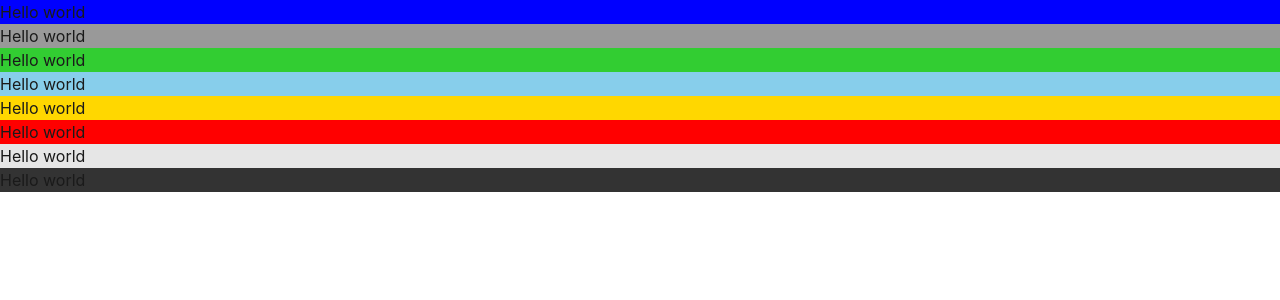
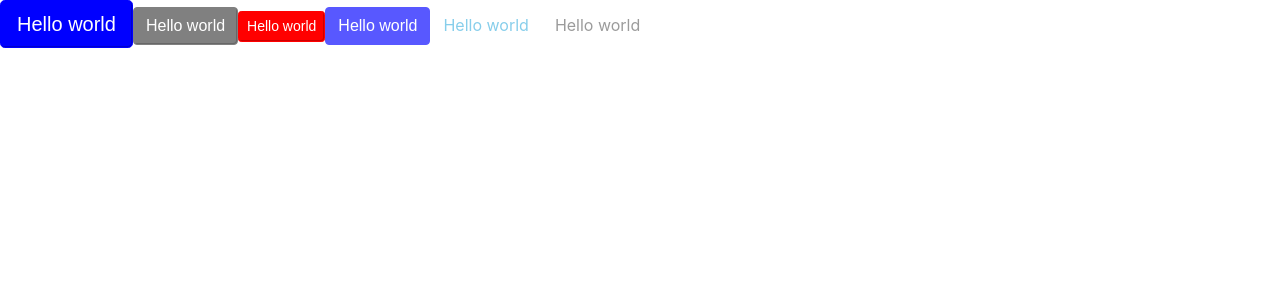
Before and after one commit to JohnsonMao/e-commerce, a React (Vite) app: page / in a window 1280 px wide. Shown: the top 300 px of the page. Built offline with nearby package versions, Linux system fonts and the light colour scheme.

Commit message:
feat: button component & style

```diff
--- a/src/App.tsx
+++ b/src/App.tsx
@@ -1,15 +1,26 @@
+import Button, { ButtonVariant, ButtonSize } from './components/Button';
 
 function App() {
 	return (
 		<>
-		<div className="color-primary">Hello world</div>
-		<div className="color-secondary">Hello world</div>
-		<div className="color-success">Hello world</div>
-		<div className="color-info">Hello world</div>
-		<div className="color-warning">Hello world</div>
-		<div className="color-danger">Hello world</div>
-		<div className="color-light">Hello world</div>
-		<div className="color-dark">Hello world</div>
+			<Button variant={ButtonVariant.Primary} size={ButtonSize.Large}>
+				Hello world
+			</Button>
+			<Button variant={ButtonVariant.Secondary} size={ButtonSize.Default}>
+				Hello world
+			</Button>
+			<Button variant={ButtonVariant.Danger} size={ButtonSize.Small}>
+				Hello world
+			</Button>
+			<Button disabled={true}>
+				Hello world
+			</Button>
+			<Button variant={ButtonVariant.Link}>
+				Hello world
+			</Button>
+			<Button variant={ButtonVariant.Link} disabled={true}>
+				Hello world
+			</Button>
 		</>
 	);
 }
--- /dev/null
+++ b/src/components/Button/Button.tsx
@@ -0,0 +1,61 @@
+import React from 'react';
+import { classNames } from '../../utils';
+
+export enum ButtonSize {
+	Default = 'default',
+	Large = 'lg',
+	Small = 'sm'
+}
+
+export enum ButtonVariant {
+	Primary = 'primary',
+	Secondary = 'secondary',
+	Danger = 'danger',
+	Link = 'link'
+}
+
+interface BaseButtonProps {
+	className: string;
+	disabled: boolean;
+	size: ButtonSize;
+	variant: ButtonVariant;
+	href: string;
+	children: React.ReactNode;
+}
+
+export type ButtonProps = Partial<
+	BaseButtonProps &
+		React.AnchorHTMLAttributes<HTMLElement> &
+		React.ButtonHTMLAttributes<HTMLElement>
+>;
+
+const Button: React.FC<ButtonProps> = (props) => {
+	const { variant, size, disabled, children, className, ...restProps } =
+		props;
+
+	const classes = classNames('btn', className, {
+		[`btn-${variant}`]: variant,
+		[`btn-${size}`]: size,
+		disabled
+	});
+
+	if (variant === ButtonVariant.Link) {
+		return (
+			<a className={classes} {...restProps}>
+				{children}
+			</a>
+		);
+	}
+	return (
+		<button className={classes} disabled={disabled} {...restProps}>
+			{children}
+		</button>
+	);
+};
+
+Button.defaultProps = {
+	disabled: false,
+	variant: ButtonVariant.Primary
+};
+
+export default Button;
--- /dev/null
+++ b/src/components/Button/_button.scss
@@ -0,0 +1,66 @@
+.btn {
+	@include button-size($btn-padding, $btn-font-size, $btn-border-radius);
+	display: inline-block;
+	line-height: $line-height-base;
+	border: $btn-border-width solid transparent;
+	box-shadow: $btn-box-shadow;
+	white-space: nowrap;
+	transition: $btn-transition;
+	cursor: pointer;
+
+	&.disabled {
+		cursor: not-allowed;
+		opacity: $btn-disabled-opacity;
+		box-shadow: none;
+
+		> * {
+			pointer-events: none;
+		}
+	}
+}
+
+.btn-lg {
+	@include button-size(
+		$btn-padding-lg,
+		$btn-font-size-lg,
+		$btn-border-radius-lg
+	);
+}
+
+.btn-sm {
+	@include button-size(
+		$btn-padding-sm,
+		$btn-font-size-sm,
+		$btn-border-radius-sm
+	);
+}
+
+.btn-primary {
+	@include button-variant($primary, $primary, $white);
+}
+
+.btn-secondary {
+	@include button-variant($secondary, $secondary, $white);
+}
+
+.btn-danger {
+	@include button-variant($danger, $danger, $white);
+}
+
+.btn-link {
+	color: $btn-link-color;
+	text-decoration: $link-decoration;
+	box-shadow: none;
+
+	&:hover,
+	&:focus,
+	&.focus {
+		color: $btn-link-hover-color;
+		text-decoration: $link-hover-decoration;
+	}
+
+	&.disabled {
+		color: $btn-link-disable-color;
+		pointer-events: none;
+	}
+}
--- /dev/null
+++ b/src/components/Button/index.tsx
@@ -0,0 +1,5 @@
+import Button from './Button';
+
+export * from './Button';
+
+export default Button;
--- a/src/styles/_animation.scss
+++ /dev/null
@@ -1,3 +0,0 @@
-@import './variables';
-@import './reset';
-@import './mixin';
--- a/src/styles/_mixin.scss
+++ b/src/styles/_mixin.scss
@@ -0,0 +1,32 @@
+@mixin button-size($padding, $font-size, $border-radius) {
+	padding: $padding;
+	font-size: $font-size;
+	border-radius: $border-radius;
+}
+
+@mixin button-variant(
+	$background,
+	$border,
+	$color,
+	$hover-background: lighten($background, 15),
+	$hover-border: lighten($border, 10),
+	$hover-color: $color
+) {
+	background: $background;
+	border-color: $border;
+	color: $color;
+
+	&:hover,
+	&:focus,
+	&.focus {
+		background: $hover-background;
+		border-color: $hover-border;
+		color: $hover-color;
+	}
+
+    &.disabled {
+		background: $background;
+		border-color: $border;
+		color: $color;
+    }
+}
--- a/src/styles/_variables.scss
+++ b/src/styles/_variables.scss
@@ -1,66 +1,98 @@
-$white:     #fff !default;
-$gray-100:  darken($white, 10) !default;
-$gray-200:  darken($white, 20) !default;
-$gray-300:  darken($white, 30) !default;
-$gray-400:  darken($white, 40) !default;
-$gray-500:  darken($white, 50) !default;
-$gray-600:  darken($white, 60) !default;
-$gray-700:  darken($white, 70) !default;
-$gray-800:  darken($white, 80) !default;
-$gray-900:  darken($white, 90) !default;
-$black:     #000 !default;
+$white: #fff !default;
+$gray-100: darken($white, 10) !default;
+$gray-200: darken($white, 20) !default;
+$gray-300: darken($white, 30) !default;
+$gray-400: darken($white, 40) !default;
+$gray-500: darken($white, 50) !default;
+$gray-600: darken($white, 60) !default;
+$gray-700: darken($white, 70) !default;
+$gray-800: darken($white, 80) !default;
+$gray-900: darken($white, 90) !default;
+$black: #000 !default;
 
-$skyblue:       skyblue !default;
-$blue:          blue !default;
-$indigo:        indigo !default;
-$purple:        purple !default;
-$red:           red !default;
-$orangered:     orangered !default;
-$orange:        orange !default;
-$gold:          gold !default;
-$yellow:        yellow !default;
-$limegreen:     limegreen !default;
-$green:         green !default;
+$skyblue: skyblue !default;
+$blue: blue !default;
+$indigo: indigo !default;
+$purple: purple !default;
+$red: red !default;
+$orangered: orangered !default;
+$orange: orange !default;
+$gold: gold !default;
+$yellow: yellow !default;
+$limegreen: limegreen !default;
+$green: green !default;
 
-$primary:   $blue !default;
-$secondary: $gray-400 !default;
-$success:   $limegreen !default;
-$info:      $skyblue !default;
-$warning:   $gold !default;
-$danger:    $red !default;
-$light:     $gray-100 !default;
-$dark:      $gray-800 !default;
+$primary: $blue !default;
+$secondary: $gray-500 !default;
+$success: $limegreen !default;
+$info: $skyblue !default;
+$warning: $gold !default;
+$danger: $red !default;
+$light: $gray-100 !default;
+$dark: $gray-800 !default;
 
-$font-family-sans-serif:    -apple-system, BlinkMacSystemFont, "Segoe UI", Roboto, "Helvetica Neue", Arial, "Noto Sans", sans-serif, "Apple Color Emoji", "Segoe UI Emoji", "Segoe UI Symbol", "Noto Color Emoji" !default;
-$font-family-monospace:     SFMono-Regular, Menlo, Monaco, Consolas, "Liberation Mono", "Courier New", monospace !default;
-$font-family-base:          $font-family-sans-serif !default;
+$font-family-sans-serif: -apple-system, BlinkMacSystemFont, 'Segoe UI', Roboto,
+	'Helvetica Neue', Arial, 'Noto Sans', sans-serif, 'Apple Color Emoji',
+	'Segoe UI Emoji', 'Segoe UI Symbol', 'Noto Color Emoji' !default;
+$font-family-monospace: SFMono-Regular, Menlo, Monaco, Consolas,
+	'Liberation Mono', 'Courier New', monospace !default;
+$font-family-base: $font-family-sans-serif !default;
 
-$font-size-base:    1rem !default;
-$font-size-lg:      $font-size-base * 1.25 !default;
-$font-size-sm:      $font-size-base * .875 !default;
+$font-size-base: 1rem !default;
+$font-size-lg: $font-size-base * 1.25 !default;
+$font-size-sm: $font-size-base * 0.875 !default;
 
-$font-weight-lighter:   lighter !default;
-$font-weight-light:     light !default;
-$font-weight-normal:    normal !default;
-$font-weight-bold:      bold !default;
-$font-weight-bolder:    bolder !default;
-$font-weight-base:      $font-weight-normal !default;
+$font-weight-lighter: lighter !default;
+$font-weight-light: light !default;
+$font-weight-normal: normal !default;
+$font-weight-bold: bold !default;
+$font-weight-bolder: bolder !default;
+$font-weight-base: $font-weight-normal !default;
 
-$line-height-base:  1.5 !default;
-$line-height-lg:    2 !default;
-$line-height-sm:    1.25 !default;
+$line-height-base: 1.5 !default;
+$line-height-lg: 2 !default;
+$line-height-sm: 1.25 !default;
 
-$h1-font-size:  $font-size-base * 2.5 !default;
-$h2-font-size:  $font-size-base * 2 !default;
-$h3-font-size:  $font-size-base * 1.75 !default;
-$h4-font-size:  $font-size-base * 1.5 !default;
-$h5-font-size:  $font-size-base * 1.25 !default;
-$h6-font-size:  $font-size-base !default;
+$h1-font-size: $font-size-base * 2.5 !default;
+$h2-font-size: $font-size-base * 2 !default;
+$h3-font-size: $font-size-base * 1.75 !default;
+$h4-font-size: $font-size-base * 1.5 !default;
+$h5-font-size: $font-size-base * 1.25 !default;
+$h6-font-size: $font-size-base !default;
 
-$link-color:            $primary !default;
-$link-decoration:       none !default;
-$link-hover-color:      darken($link-color, 15) !default;
+$link-color: $info !default;
+$link-decoration: none !default;
+$link-hover-color: darken($link-color, 15) !default;
 $link-hover-decoration: underline !default;
 
-$body-bg:                   $white !default;
-$body-color:                $gray-900 !default;
+$body-bg: $white !default;
+$body-color: $gray-900 !default;
+
+$border-width: 1px !default;
+$border-color: $gray-300 !default;
+
+$border-radius: 0.25rem !default;
+$border-radius-lg: 0.3rem !default;
+$border-radius-sm: 0.2rem !default;
+
+$btn-padding: 0.375rem 0.75rem !default;
+$btn-font-size: $font-size-base !default;
+$btn-border-radius: $border-radius !default;
+
+$btn-padding-sm: 0.25rem 0.5rem !default;
+$btn-font-size-sm: $font-size-sm !default;
+$btn-border-radius-sm: $border-radius-sm !default;
+
+$btn-padding-lg: 0.5rem 1rem !default;
+$btn-font-size-lg: $font-size-lg !default;
+$btn-border-radius-lg: $border-radius-lg !default;
+
+$btn-border-width: $border-width !default;
+$btn-transition: color 0.15s ease-in-out, background-color 0.15s ease-in-out !default;
+
+$btn-box-shadow: inset -1px -1px 0 rgba($black, 0.2) !default;
+$btn-disabled-opacity: 0.65 !default;
+
+$btn-link-color: $link-color !default;
+$btn-link-hover-color: darken($link-color, 15) !default;
+$btn-link-disable-color: $gray-600 !default;
--- a/src/styles/index.scss
+++ b/src/styles/index.scss
@@ -2,27 +2,4 @@
 @import './reset';
 @import './mixin';
 
-.color-primary {
-    background: $primary;
-}
-.color-secondary {
-    background: $secondary;
-}
-.color-success {
-    background: $success;
-}
-.color-info {
-    background: $info;
-}
-.color-warning {
-    background: $warning;
-}
-.color-danger {
-    background: $danger;
-}
-.color-light {
-    background: $light;
-}
-.color-dark {
-    background: $dark;
-}
+@import '../components/Button/button';
--- /dev/null
+++ b/src/utils/index.ts
@@ -0,0 +1,20 @@
+export const isObject = (thing: unknown): thing is Record<string, unknown> => {
+	return typeof thing === 'object' && thing != null && !Array.isArray(thing);
+};
+
+export const classNames = (...rest: unknown[]) => {
+	return rest
+		.reduce((r: string[], c) => {
+			if (typeof c === 'string') {
+				return r.concat(c);
+			}
+			if (Array.isArray(c)) {
+				return r.concat(c.filter(Boolean));
+			}
+			if (isObject(c)) {
+				return r.concat(Object.keys(c).flatMap((k) => (c[k] ? k : [])));
+			}
+			return r;
+		}, [])
+		.join(' ');
+};
```
Also changed, not shown: src/styles/_reset.scss (+9 -3 lines).
